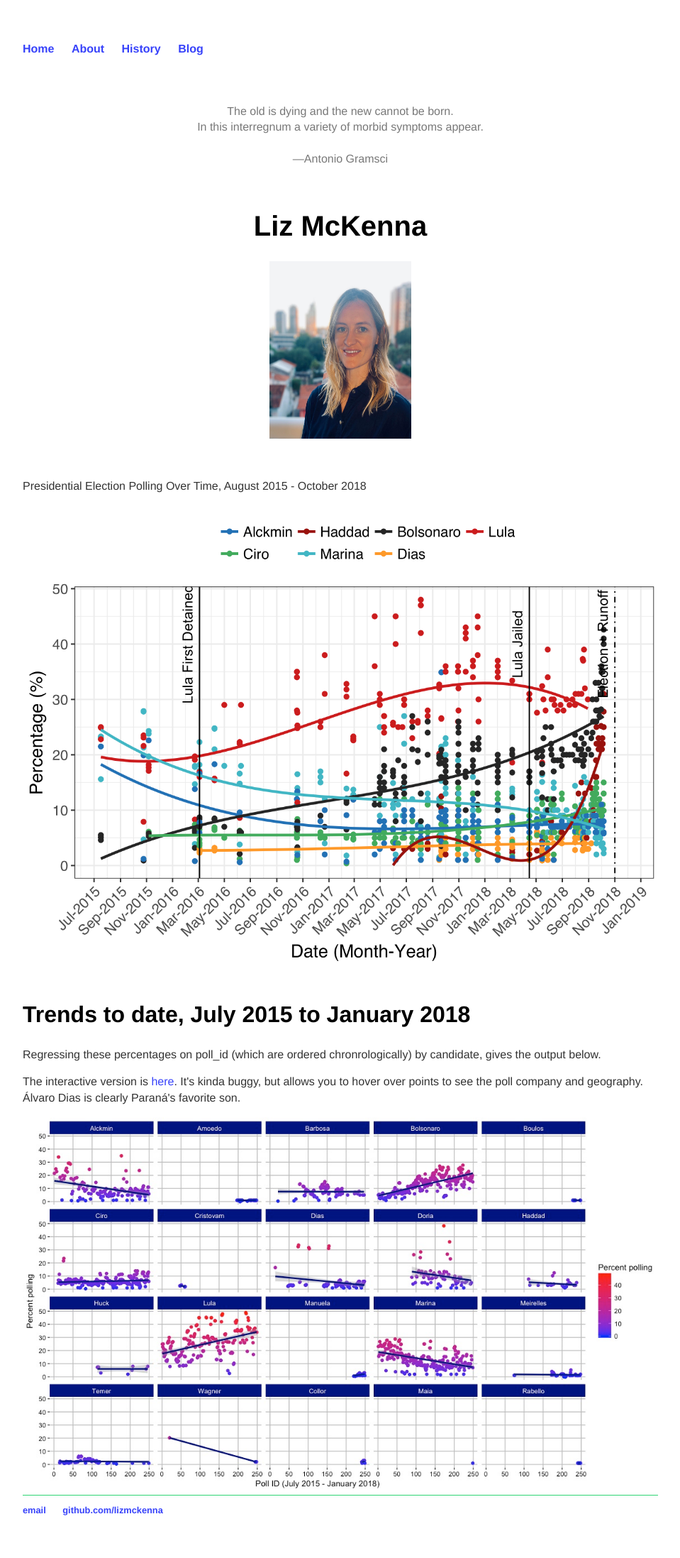
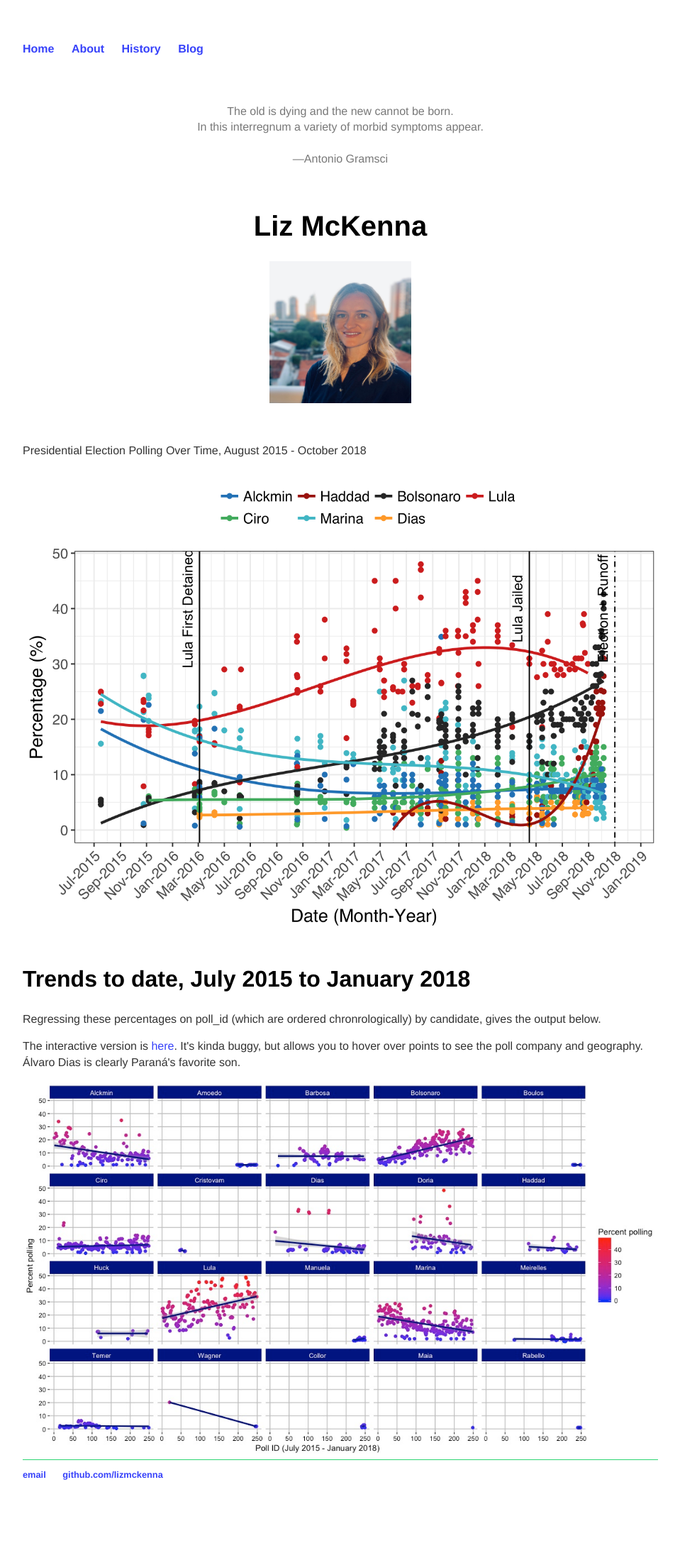
Before and after one commit to lizmckenna/elizabethmckenna.org, a Jekyll site: the page built from index.html, in a window 1280 px wide. Shown: the whole page at 71% size, without its empty margins (160-1119 px from the left). Built offline with Jekyll 4.4.1, drawn with Linux system fonts in a browser that asks for light colours; after the commit the page ends 2145 px from its top, so only the background shows below that.

Commit message:
Update index.html

```diff
--- a/index.html
+++ b/index.html
@@ -18,7 +18,7 @@
 <br>
 <h1>Liz McKenna</h1>
  <left>
-<img src="/images/mckenna_2019.jpg" alt="HTML5 Icon" style="width:200px;height:250px;">
+<img src="/images/mckenna_2019.jpg" alt="HTML5 Icon" style="width:200px;height:200px;">
 	</center>
 <br>
 
```
